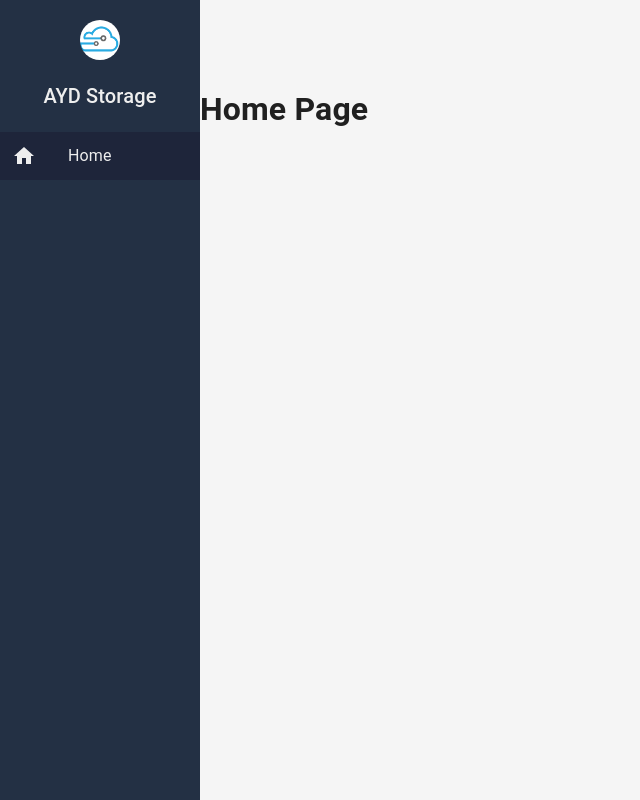
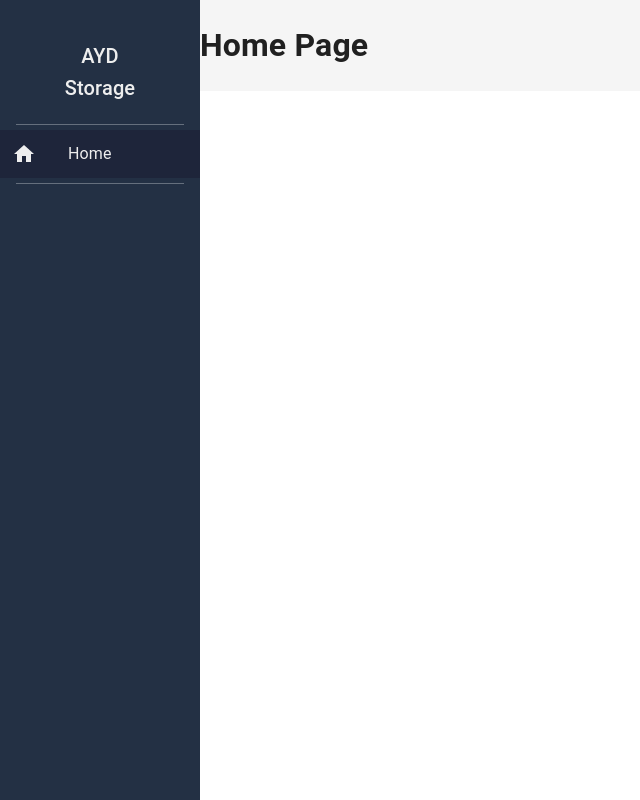
Before and after one commit to USAC-ROBD/-AyD1S2-Proyecto_F1_9, a React (Create React App) app in the folder frontend/ayd-storage/: page /home in a window 1280 px wide. Shown: the whole page, without its empty margins (0-640 px from the left). Built offline with nearby package versions, Linux system fonts and the light colour scheme.

Commit message:
[UPDATE] Se cambio responsividad de componente Sidebar

```diff
--- a/frontend/ayd-storage/src/components/common/SideBar/Sidebar.jsx
+++ b/frontend/ayd-storage/src/components/common/SideBar/Sidebar.jsx
@@ -1,20 +1,13 @@
 import React, { useState, useEffect } from "react";
 import '../../../styles/Sidebar.css';
-import { Avatar, Drawer, List, Stack, Toolbar, Typography } from "@mui/material";
-import { Link } from "react-router-dom";
-import sizeConfigs from "../../../configs/sizeConfigs";
+import { List, Stack, Toolbar, Typography, Divider } from "@mui/material";
 import assets from "../../../assets";
-import colorConfigs from "../../../configs/colorConfigs";
-// import appRoutes from "../../routes/appRoutes";
-// import structDB from "./StructDB";
 import SidebarItem from "./SidebarItem";
 import SidebarItemCollapse from "./SidebarItemCollapse";
-import StorageOutlinedIcon from '@mui/icons-material/StorageOutlined';
 import HomeIcon from '@mui/icons-material/Home';
 
 const Sidebar = () => {
   const [structDB, setStructDB] = useState([]);
-  const [rotateIcon, setRotateIcon] = useState(false);
 
   const sideBarItems = [
     {
@@ -23,30 +16,17 @@ const Sidebar = () => {
       sidebarProps: {
         icon: <HomeIcon />,
         displayText: "Home",
-            }
-
+      },
+      userType: 1, // Tipo de usuario que puede ver este item. 1: Administrador, 2: Empleado, 3: Cliente
     },
   ]
 
   useEffect(() => {
+    //TODO: Verificar en el localStorage el tipo de usuario y mostrar los items correspondientes con un filter
     setStructDB(sideBarItems);
   }, []);
 
   return (
-    <Drawer
-      variant="permanent"
-      sx={{
-        width: sizeConfigs.sidebar.width,
-        flexShrink: 0,
-        "& .MuiDrawer-paper": {
-          width: sizeConfigs.sidebar.width,
-          boxSizing: "border-box",
-          borderRight: "0px",
-          backgroundColor: colorConfigs.sidebar.bg,
-          color: colorConfigs.sidebar.color,
-        },
-      }}
-    >
     <List disablePadding>
       <Toolbar sx={{
         marginBottom: "20px"
@@ -57,14 +37,21 @@ const Sidebar = () => {
           justifyContent="center"
           alignItems="center"
         >
-            <Link to="/">
-              <Avatar src={assets.images.logo} />
-            </Link>
           <Typography variant="h6" sx={{ marginTop: "20px" }}>
-              AYD Storage
+            AYD
+          </Typography>
+          <Typography variant="h6">
+            Storage
           </Typography>
         </Stack>
       </Toolbar>
+      <Divider variant="middle" component="li"
+        sx={{
+          marginTop: "5px",
+          marginBottom: "5px",
+          borderColor: "rgb(255 255 255 / 30%)"
+        }}
+      />
       {structDB.map((item, index) => (
         item.sidebarProps ? (
           item.child ? (
@@ -74,8 +61,14 @@ const Sidebar = () => {
           )
         ) : null
       ))}
+      <Divider variant="middle" component="li"
+        sx={{
+          marginTop: "5px",
+          marginBottom: "5px",
+          borderColor: "rgb(255 255 255 / 30%)"
+        }}
+      />
     </List>
-    </Drawer>
   );
 };
 
--- a/frontend/ayd-storage/src/components/layout/MainLayout.jsx
+++ b/frontend/ayd-storage/src/components/layout/MainLayout.jsx
@@ -1,34 +1,130 @@
-import { Box, Toolbar } from '@mui/material';
+import React from 'react';
+import { Box, Toolbar, AppBar, Drawer } from '@mui/material';
+import CssBaseline from '@mui/material/CssBaseline';
 import sizeConfigs from '../../configs/sizeConfigs';
 import colorConfigs from '../../configs/colorConfigs';
 // import Topbar from '../common/Topbar';
 import Sidebar from '../common/SideBar/Sidebar';
 import { Outlet } from 'react-router-dom';
+import MenuIcon from '@mui/icons-material/Menu';
+import Typography from '@mui/material/Typography';
+import IconButton from '@mui/material/IconButton';
 
 const MainLayout = () => {
+
+    const [mobileOpen, setMobileOpen] = React.useState(false);
+    const [isClosing, setIsClosing] = React.useState(false);
+
+    const handleDrawerClose = () => {
+        setIsClosing(true);
+        setMobileOpen(false);
+    };
+
+    const handleDrawerTransitionEnd = () => {
+        setIsClosing(false);
+    };
+
+    const handleDrawerToggle = () => {
+        if (!isClosing) {
+            setMobileOpen(!mobileOpen);
+        }
+    };
+
     return (
-        <Box sx={{ display: "flex"}}>
+        <Box sx={{ display: "flex" }}>
+            <CssBaseline />
+            <AppBar
+                position="fixed"
+                sx={{
+                    width: { sm: `calc(100% - ${sizeConfigs.sidebar.width}px)` },
+                    ml: { sm: `${sizeConfigs.sidebar.width}px` },
+                    backgroundColor: colorConfigs.sidebar.bg,
+                    display: { sm: 'none' }
+                }}
+            >
+                <Toolbar>
+                    <IconButton
+                        color="inherit"
+                        aria-label="open drawer"
+                        edge="start"
+                        onClick={handleDrawerToggle}
+                        sx={{ mr: 2, display: { sm: 'none' } }}
+                    >
+                        <MenuIcon />
+                    </IconButton>
+                    <Typography variant="h6" noWrap component="div">
+                    </Typography>
+                </Toolbar>
+            </AppBar>
             {/* <Topbar /> */}
             <Box
                 component="nav"
                 sx={{
-                    width: sizeConfigs.sidebar.width,
-                    flexShrink: 0
+                    width: {sm: sizeConfigs.sidebar.width},
+                    flexShrink: { sm: 0 }
+
                 }}
+                aria-label="XD"
             >
-                <Sidebar />
+
+                <Drawer
+                    variant="temporary"
+                    open={mobileOpen}
+                    onTransitionEnd={handleDrawerTransitionEnd}
+                    onClose={handleDrawerClose}
+                    ModalProps={{
+                        keepMounted: true, // Better open performance on mobile.
+                    }}
+                    sx={{
+                        display: { xs: "block", sm: "none" },
+                        width: sizeConfigs.sidebar.width,
+                        flexShrink: 0,
+                        "& .MuiDrawer-paper": {
+                            width: sizeConfigs.sidebar.width,
+                            boxSizing: "border-box",
+                            borderRight: "0px",
+                            backgroundColor: colorConfigs.sidebar.bg,
+                            color: colorConfigs.sidebar.color,
+                        },
+                    }}
+                >
+                    <Sidebar/>
+                </Drawer>
+
+
+                <Drawer
+                    variant="permanent"
+                    sx={{
+                        display: { xs: "none", sm: "block" },
+                        width: sizeConfigs.sidebar.width,
+                        flexShrink: 0,
+                        "& .MuiDrawer-paper": {
+                            width: sizeConfigs.sidebar.width,
+                            boxSizing: "border-box",
+                            borderRight: "0px",
+                            backgroundColor: colorConfigs.sidebar.bg,
+                            color: colorConfigs.sidebar.color,
+                        },
+                    }}
+                    open
+                >
+                    <Sidebar/>
+                </Drawer>
             </Box>
             <Box
                 component="main"
                 sx={{
                     flexGrow: 1,
                     p: 0,
-                    width: `calc(100% - ${sizeConfigs.sidebar.width}px)`,
-                    minHeight: "100vh",
+                    width: { sm: `calc(100% - ${sizeConfigs.sidebar.width}px)` },
                     backgroundColor: colorConfigs.mainBg
                 }}
             >
-                <Toolbar />
+                <Toolbar
+                    sx={{
+                        display: { sm: 'none' }
+                    }}
+                />
                 <Outlet />
             </Box>
         </Box>
```
Also changed, not shown: frontend/ayd-storage/src/styles/HomePage.css (deleted, +0 -10 lines). Lines whose indentation alone changed are shown as unchanged.
